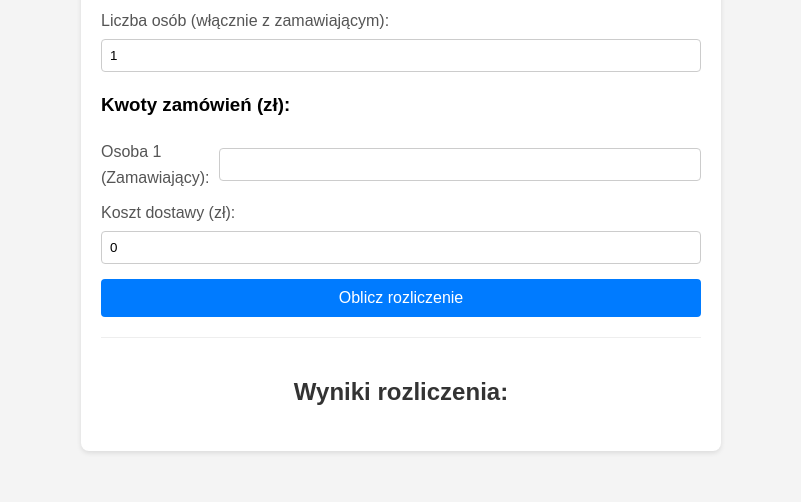
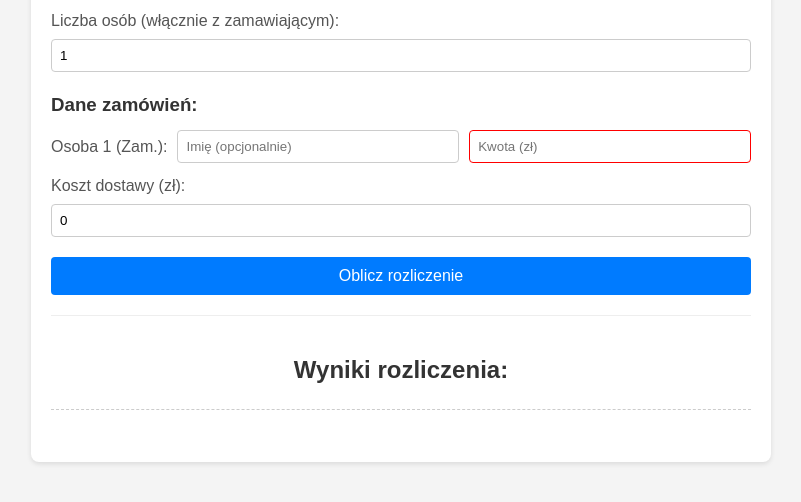
Before and after one commit to kasiahayder/rozliczPyszne, a plain HTML site: page index.html in a window 1280 px wide. Both pictures are taken after a click on the button "Oblicz rozliczenie". Shown: the part 126-628 px from the top of the page, without its empty margins (239-1040 px from the left). Drawn offline with Linux system fonts and the light colour scheme.

Commit message:
Add files via upload

```diff
--- a/script.js
+++ b/script.js
@@ -4,45 +4,54 @@ const kosztDostawyInput = document.getElementById('kosztDostawy');
 const obliczBtn = document.getElementById('obliczBtn');
 const listaWynikow = document.getElementById('listaWynikow');
 const infoZamawiajacy = document.getElementById('infoZamawiajacy');
+const wartoscCalkowitaElement = document.getElementById('wartoscCalkowita'); // Pobierz nowy element
 
 const BUDZET_NA_OSOBE = 25.00;
 
-// Funkcja do generowania pól na kwoty zamówień
+// Funkcja do generowania pól na imiona i kwoty zamówień
 function generujPolaKwot(liczbaOsob) {
-    kwotyZamowienContainer.innerHTML = ''; // Wyczyść poprzednie pola
+    kwotyZamowienContainer.innerHTML = '';
     if (liczbaOsob < 1) return;
 
     const tytul = document.createElement('h3');
-    tytul.textContent = 'Kwoty zamówień (zł):';
+    tytul.textContent = 'Dane zamówień:';
     kwotyZamowienContainer.appendChild(tytul);
 
     for (let i = 1; i <= liczbaOsob; i++) {
         const div = document.createElement('div');
-        div.classList.add('input-group', 'kwota-zamowienia-group'); // Dodajemy klasy
+        div.classList.add('osoba-zamowienie-group');
 
         const label = document.createElement('label');
-        label.setAttribute('for', `kwota${i}`);
-        // Oznaczamy pierwszą osobę jako zamawiającą
-        label.textContent = `Osoba ${i} ${i === 1 ? '(Zamawiający)' : ''}:`;
+        label.setAttribute('for', `imie${i}`);
+        label.textContent = `Osoba ${i}${i === 1 ? ' (Zam.)' : ''}:`;
 
-        const input = document.createElement('input');
-        input.setAttribute('type', 'number');
-        input.setAttribute('id', `kwota${i}`);
-        input.setAttribute('min', '0');
-        input.setAttribute('step', '0.01');
-        input.setAttribute('required', 'true'); // Wymagane pole
-        input.classList.add('kwota-zamowienia'); // Klasa do łatwego znalezienia
+        const inputImie = document.createElement('input');
+        inputImie.setAttribute('type', 'text');
+        inputImie.setAttribute('id', `imie${i}`);
+        inputImie.setAttribute('placeholder', 'Imię (opcjonalnie)');
+        inputImie.classList.add('imie-osoby');
+
+        const inputKwota = document.createElement('input');
+        inputKwota.setAttribute('type', 'number');
+        inputKwota.setAttribute('id', `kwota${i}`);
+        inputKwota.setAttribute('min', '0');
+        inputKwota.setAttribute('step', '0.01');
+        inputKwota.setAttribute('required', 'true');
+        inputKwota.setAttribute('placeholder', 'Kwota (zł)');
+        inputKwota.classList.add('kwota-zamowienia');
 
         div.appendChild(label);
-        div.appendChild(input);
+        div.appendChild(inputImie);
+        div.appendChild(inputKwota);
         kwotyZamowienContainer.appendChild(div);
     }
 }
 
 // Funkcja obliczająca rozliczenie
 function obliczRozliczenie() {
-    listaWynikow.innerHTML = ''; // Wyczyść poprzednie wyniki
-    infoZamawiajacy.textContent = ''; // Wyczyść info
+    listaWynikow.innerHTML = '';
+    infoZamawiajacy.textContent = '';
+    wartoscCalkowitaElement.textContent = ''; // Wyczyść pole wartości całkowitej
 
     const liczbaOsob = parseInt(liczbaOsobInput.value, 10);
     let kosztDostawy = parseFloat(kosztDostawyInput.value) || 0;
@@ -57,18 +66,39 @@ function obliczRozliczenie() {
     }
 
     const kwotyZamowienInputs = document.querySelectorAll('.kwota-zamowienia');
+    const imionaInputs = document.querySelectorAll('.imie-osoby');
     const zamowienia = [];
-    let sumaZamowien = 0;
+    let sumaZamowien = 0; // Zmienna na sumę kwot samych zamówień
+    let poprawneDane = true;
 
-    // Zbierz kwoty zamówień i sprawdź poprawność
     for (let i = 0; i < kwotyZamowienInputs.length; i++) {
-        const kwota = parseFloat(kwotyZamowienInputs[i].value);
+        const kwotaInput = kwotyZamowienInputs[i];
+        const imieInput = imionaInputs[i];
+        const kwota = parseFloat(kwotaInput.value);
+        const imie = imieInput.value.trim();
+
         if (isNaN(kwota) || kwota < 0) {
             alert(`Podaj poprawną kwotę zamówienia dla Osoby ${i + 1}.`);
-            return;
+            kwotaInput.style.border = '1px solid red';
+            poprawneDane = false;
+        } else {
+            kwotaInput.style.border = '1px solid #ccc';
         }
-        zamowienia.push({ id: i + 1, kwota: kwota });
-        sumaZamowien += kwota;
+
+        const kwotaDoSumy = isNaN(kwota) || kwota < 0 ? 0 : kwota; // Użyj 0 jeśli błędna kwota
+        zamowienia.push({
+            id: i + 1,
+            imie: imie || `Osoba ${i + 1}`,
+            kwota: kwotaDoSumy
+        });
+        // Sumuj tylko poprawne, nieujemne kwoty
+        if (!isNaN(kwota) && kwota >= 0) {
+             sumaZamowien += kwota;
+        }
+    }
+
+    if (!poprawneDane) {
+        return;
     }
 
     // Krok 1: Oblicz, ile z budżetów pokrywa koszt dostawy
@@ -76,7 +106,8 @@ function obliczRozliczenie() {
     zamowienia.forEach(zam => {
         if (zam.kwota < BUDZET_NA_OSOBE) {
             const pozostaloZBudzetu = BUDZET_NA_OSOBE - zam.kwota;
-            const wplata = Math.min(pozostaloZBudzetu, kosztDostawy - wplataNaDostaweZBudzetow);
+            const dostawaDoPokrycia = Math.max(0, kosztDostawy - wplataNaDostaweZBudzetow);
+            const wplata = Math.min(pozostaloZBudzetu, dostawaDoPokrycia);
             wplataNaDostaweZBudzetow += wplata;
         }
     });
@@ -85,35 +116,44 @@ function obliczRozliczenie() {
     const pozostalyKosztDostawy = Math.max(0, kosztDostawy - wplataNaDostaweZBudzetow);
 
     // Krok 3: Podziel pozostały koszt dostawy równo między wszystkich
-    const czescDostawyNaOsobe = pozostalyKosztDostawy / liczbaOsob;
+    const czescDostawyNaOsobe = liczbaOsob > 0 ? pozostalyKosztDostawy / liczbaOsob : 0;
 
     // Krok 4: Oblicz, ile każda osoba musi zwrócić zamawiającemu
     let sumaDoZwrotuDlaZamawiajacego = 0;
 
-    zamowienia.forEach((zam, index) => {
+    zamowienia.forEach((zam) => {
         const osobaId = zam.id;
+        const imieOsoby = zam.imie;
         const kwotaZamowienia = zam.kwota;
-
-        // Ile osoba przekroczyła swój budżet na samo jedzenie
         const przekroczenieBudzetu = Math.max(0, kwotaZamowienia - BUDZET_NA_OSOBE);
-
-        // Całkowita kwota do zapłaty przez osobę ponad jej budżet
-        // (przekroczenie budżetu + jej część pozostałego kosztu dostawy)
         const kwotaDoZaplaty = przekroczenieBudzetu + czescDostawyNaOsobe;
 
         const li = document.createElement('li');
-        if (osobaId === 1) { // Specjalne oznaczenie dla zamawiającego
+        if (osobaId === 1) {
             li.classList.add('zamawiajacy');
-            li.textContent = `Osoba ${osobaId} (Zamawiający): Zamówienie: ${kwotaZamowienia.toFixed(2)} zł. Pokrywa swoje przekroczenie (${przekroczenieBudzetu.toFixed(2)} zł) i swoją część dostawy (${czescDostawyNaOsobe.toFixed(2)} zł).`;
+            li.textContent = `${imieOsoby} (Zamawiający): Zamówienie: ${kwotaZamowienia.toFixed(2)} zł. Pokrywa swoje przekroczenie (${przekroczenieBudzetu.toFixed(2)} zł) i swoją część dostawy (${czescDostawyNaOsobe.toFixed(2)} zł).`;
         } else {
-            li.textContent = `Osoba ${osobaId}: Zamówienie: ${kwotaZamowienia.toFixed(2)} zł. Musi zwrócić zamawiającemu: ${kwotaDoZaplaty.toFixed(2)} zł (Przekroczenie: ${przekroczenieBudzetu.toFixed(2)} zł + Dostawa: ${czescDostawyNaOsobe.toFixed(2)} zł).`;
-            sumaDoZwrotuDlaZamawiajacego += kwotaDoZaplaty;
+            if (kwotaDoZaplaty > 0.001) {
+                 li.textContent = `${imieOsoby}: Zamówienie: ${kwotaZamowienia.toFixed(2)} zł. Zwraca zamawiającemu: ${kwotaDoZaplaty.toFixed(2)} zł (Przekroczenie: ${przekroczenieBudzetu.toFixed(2)} zł + Dostawa: ${czescDostawyNaOsobe.toFixed(2)} zł).`;
+                 sumaDoZwrotuDlaZamawiajacego += kwotaDoZaplaty;
+            } else {
+                 li.textContent = `${imieOsoby}: Zamówienie: ${kwotaZamowienia.toFixed(2)} zł. Nie musi nic zwracać (pokrywa tylko swoją część dostawy ${czescDostawyNaOsobe.toFixed(2)} zł z budżetu lub zamówienia).`;
+            }
         }
         listaWynikow.appendChild(li);
     });
 
     // Informacja podsumowująca dla zamawiającego
-    infoZamawiajacy.textContent = `Zamawiający (Osoba 1) powinien otrzymać łącznie ${sumaDoZwrotuDlaZamawiajacego.toFixed(2)} zł od pozostałych osób.`;
+    const imieZamawiajacego = zamowienia[0]?.imie || 'Zamawiający';
+    if (sumaDoZwrotuDlaZamawiajacego > 0.001) {
+        infoZamawiajacy.textContent = `${imieZamawiajacego} (Osoba 1) powinien otrzymać łącznie ${sumaDoZwrotuDlaZamawiajacego.toFixed(2)} zł od pozostałych osób.`;
+    } else {
+        infoZamawiajacy.textContent = `${imieZamawiajacego} (Osoba 1) nie oczekuje zwrotów od pozostałych osób.`;
+    }
+
+    // DODANE: Obliczenie i wyświetlenie wartości całkowitej
+    const wartoscCalkowita = sumaZamowien + kosztDostawy;
+    wartoscCalkowitaElement.textContent = `Całkowita wartość zamówienia (jedzenie + dostawa): ${wartoscCalkowita.toFixed(2)} zł`;
 
 }
 
--- a/style.css
+++ b/style.css
@@ -6,7 +6,7 @@ body {
 }
 
 .container {
-    max-width: 600px;
+    max-width: 700px;
     margin: auto;
     background: #fff;
     padding: 20px;
@@ -34,7 +34,7 @@ h1, h2 {
     padding: 8px;
     border: 1px solid #ccc;
     border-radius: 4px;
-    box-sizing: border-box; /* Zapobiega przekraczaniu szerokości przez padding */
+    box-sizing: border-box;
 }
 
 button {
@@ -47,7 +47,7 @@ button {
     border-radius: 4px;
     cursor: pointer;
     font-size: 16px;
-    margin-top: 10px;
+    margin-top: 20px;
 }
 
 button:hover {
@@ -73,29 +73,60 @@ button:hover {
 }
 
 #listaWynikow li.zamawiajacy {
-    background-color: #d4edda; /* Lekko zielony dla zamawiającego */
+    background-color: #d4edda;
 }
 
 #infoZamawiajacy {
     margin-top: 15px;
-    font-style: italic;
-    color: #666;
+    font-weight: bold;
+    color: #333;
     text-align: center;
 }
 
-/* Styl dla dynamicznie dodawanych pól */
-.kwota-zamowienia-group {
-    display: flex;
+#kwotyZamowienContainer h3 {
+    margin-bottom: 10px;
+    color: #333;
+}
+
+.osoba-zamowienie-group {
+    display: grid;
+    grid-template-columns: auto 1fr 1fr;
+    gap: 10px;
     align-items: center;
     margin-bottom: 10px;
 }
 
-.kwota-zamowienia-group label {
-    flex-basis: 100px; /* Stała szerokość etykiety */
+.osoba-zamowienie-group label {
+    grid-column: 1 / 2;
     margin-bottom: 0;
-    margin-right: 10px;
+    white-space: nowrap;
+    color: #555;
 }
 
-.kwota-zamowienia-group input {
-    flex-grow: 1; /* Input zajmuje resztę miejsca */
+.osoba-zamowienie-group input[type="text"],
+.osoba-zamowienie-group input[type="number"] {
+    width: 100%;
+    padding: 8px;
+    border: 1px solid #ccc;
+    border-radius: 4px;
+    box-sizing: border-box;
 }
+
+.osoba-zamowienie-group input[type="text"] {
+    grid-column: 2 / 3;
+}
+
+.osoba-zamowienie-group input[type="number"] {
+    grid-column: 3 / 4;
+}
+
+/* DODANY STYL DLA WARTOŚCI CAŁKOWITEJ */
+#wartoscCalkowita {
+    margin-top: 20px;
+    padding-top: 15px;
+    border-top: 1px dashed #ccc; /* Linia oddzielająca */
+    text-align: center;
+    font-weight: bold;
+    color: #555;
+    font-size: 1.05em; /* Lekko większa czcionka */
+}
```
